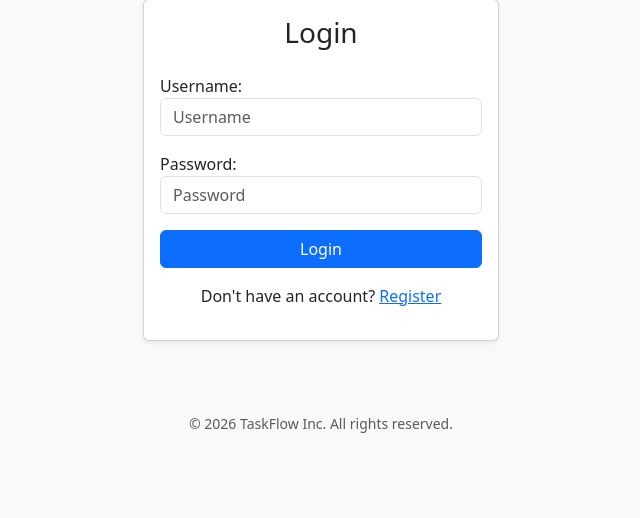
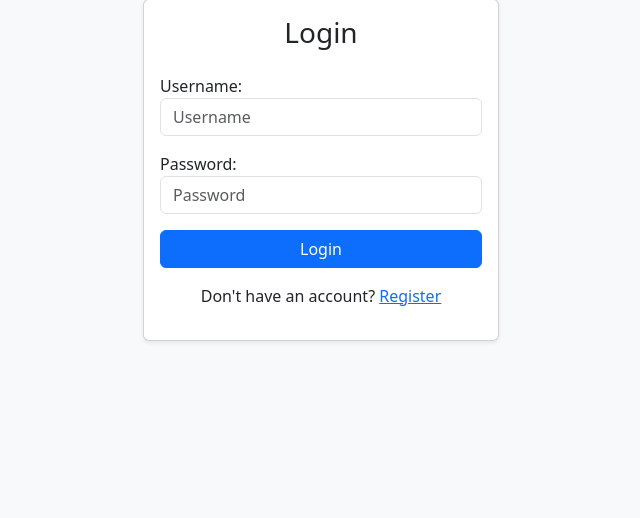
Before and after one commit to mumrbekkk/DSCC_CW1_16612, a Django app: a page that uses templates/base.html in a window 1280 px wide. Shown: the part 121-639 px from the top of the page, without its empty margins (319-959 px from the left). Run offline with Django 5.2, Linux system fonts and the light colour scheme.

Commit message:
footer deleted

```diff
--- a/templates/base.html
+++ b/templates/base.html
@@ -62,10 +62,6 @@
         </div>
     </main>
 
-    <footer class="container py-4 mt-auto">
-        <p class="text-center text-muted small">&copy; 2026 TaskFlow Inc. All rights reserved.</p>
-    </footer>
-
     <script src="https://cdn.jsdelivr.net/npm/bootstrap@5.3.2/dist/js/bootstrap.bundle.min.js"></script>
 </body>
 </html>
```
